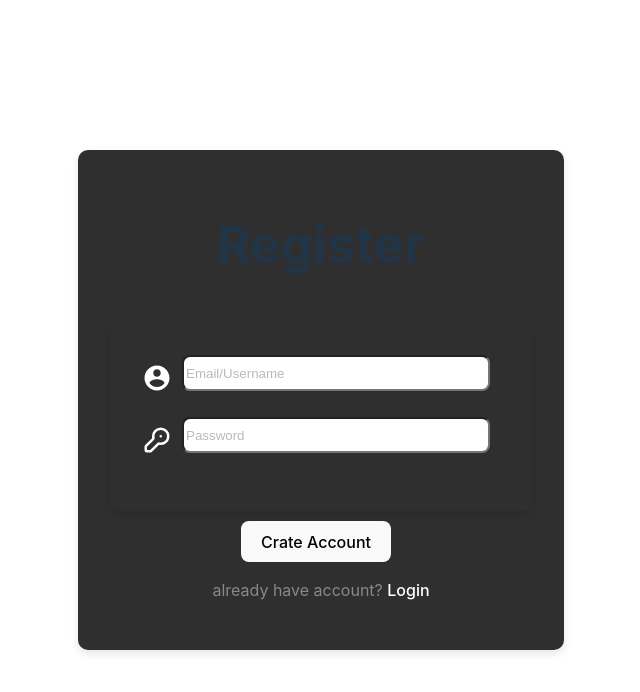
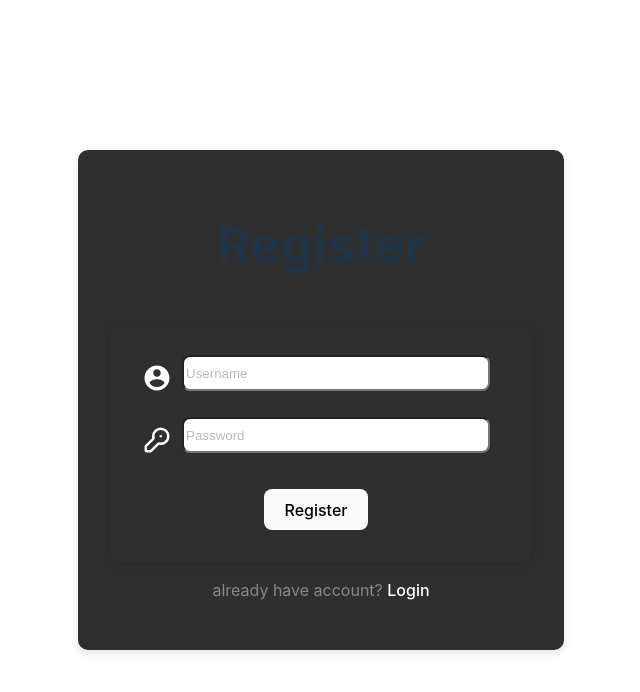
Before and after one commit to sdssaeq/web_app, a React (Vite) app: page /register in a window 1280 px wide. Shown: the top 692 px of the page, without its empty margins (319-959 px from the left). Built offline with nearby package versions, Linux system fonts and the light colour scheme.

Commit message:
Finishing Register Page And Adding MongoDB

```diff
--- a/package.json
+++ b/package.json
@@ -13,7 +13,8 @@
     "@types/react-router-dom": "^5.3.3",
     "react": "^18.2.0",
     "react-dom": "^18.2.0",
-    "react-router-dom": "^6.18.0"
+    "react-router-dom": "^6.18.0",
+    "react-toastify": "^9.1.3"
   },
   "devDependencies": {
     "@types/react": "^18.2.15",
--- a/src/pages/login.tsx
+++ b/src/pages/login.tsx
@@ -8,17 +8,19 @@ function LoginPage() {
       <h1>Login</h1>
 
       <div className="card">
-      <div className="input-container">
+        <form action="">
+        <div className="input-container">
         <img src={account} width={"30px"} height={"30px"}/>
-        <input className="input-box" name="username" placeholder="Email/Username"/>
+        <input className="input-box" name="username" placeholder="Username"/>
       </div>
       <div className="input-container">
       <img src={key} width={"30px"} height={"30px"}/>
         <input className="input-box" name="password" placeholder="Password"/>
       </div>
+      <button type="submit">Login</button>
+      </form>
       </div>
 
-      <button>Login</button>
       <p className="grey">
       Dont Have Account yet? <Link to="/register" style={{color: 'white'}}>Register</Link>
       </p>
--- a/src/pages/register.tsx
+++ b/src/pages/register.tsx
@@ -1,23 +1,91 @@
 import { Link } from "react-router-dom";
 import account from "/account.svg";
 import key from "/key.svg";
+import { useState, ChangeEvent, FormEvent} from "react";
+import { ToastContainer, toast } from 'react-toastify';
+import 'react-toastify/dist/ReactToastify.css';
+
+interface FormData {
+  username: string;
+  password: string;
+}
+
 function RegisterPage() {
+
+  const notify_sucess = (message : string) => toast.success(message, {
+    position: "bottom-center",
+    autoClose: 5000,
+    hideProgressBar: false,
+    closeOnClick: true,
+    pauseOnHover: true,
+    draggable: true,
+    progress: undefined,
+    theme: "colored",
+    });
+
+    const notify_failed = (message : string) => toast.error(message, {
+      position: "bottom-center",
+      autoClose: 5000,
+      hideProgressBar: false,
+      closeOnClick: true,
+      pauseOnHover: true,
+      draggable: true,
+      progress: undefined,
+      theme: "colored",
+      });
+
+  const [formData, setFormData] = useState<FormData>({
+    username: "",
+    password: "",
+  });
+
+  const handleInputChange = (e: ChangeEvent<HTMLInputElement>) => {
+    const { name, value } = e.target;
+    setFormData({ ...formData, [name]: value });
+  };
+
+  const handleFormSubmit = async (e: FormEvent<HTMLFormElement>) => {
+    e.preventDefault();
+
+    try {
+      const response = await fetch("http://localhost:3000/register", {
+        method: "POST",
+        headers: {
+          "Content-Type": "application/json",
+        },
+        body: JSON.stringify(formData),
+      });
+
+      if (response.ok) {
+        //console.log("User registered successfully");
+        notify_sucess("User registered successfully");
+      } else {
+        // Registration failed, handle the error
+        const responseData = await response.json();
+        notify_failed(responseData.errMessage);
+      }
+    } catch (error) {
+      //console.error("Error during registration:", error);
+    }
+  };
+
   return (
       <div className="card">
       <h1>Register</h1>
-
       <div className="card">
+      <form onSubmit={handleFormSubmit}>
       <div className="input-container">
          <img src={account} width={"30px"} height={"30px"}/>
-        <input className="input-box" name="firstName" placeholder="Email/Username"/>
+         <input className="input-box" name="username" placeholder="Username" value={formData.username} onChange={handleInputChange}/>
         </div>
         <div className="input-container">
          <img src={key} width={"30px"} height={"30px"}/>
-        <input className="input-box" name="firstName" placeholder="Password"/>
+         <input className="input-box" name="password" placeholder="Password" value={formData.password} onChange={handleInputChange}/>
         </div>
+        <button type="submit">Register</button>
+        <ToastContainer/>
+      </form>
       </div>
-
-        <button>Crate Account</button>
       <p className="grey">
         already have account? <Link to="/login" style={{color: 'white'}}>Login</Link>
       </p>
```
Also changed, not shown: src/pages/navbar.tsx (deleted, +0 -8 lines), 1 other file (tests, documents, lock files or other folders). Lines whose indentation alone changed are shown as unchanged.
